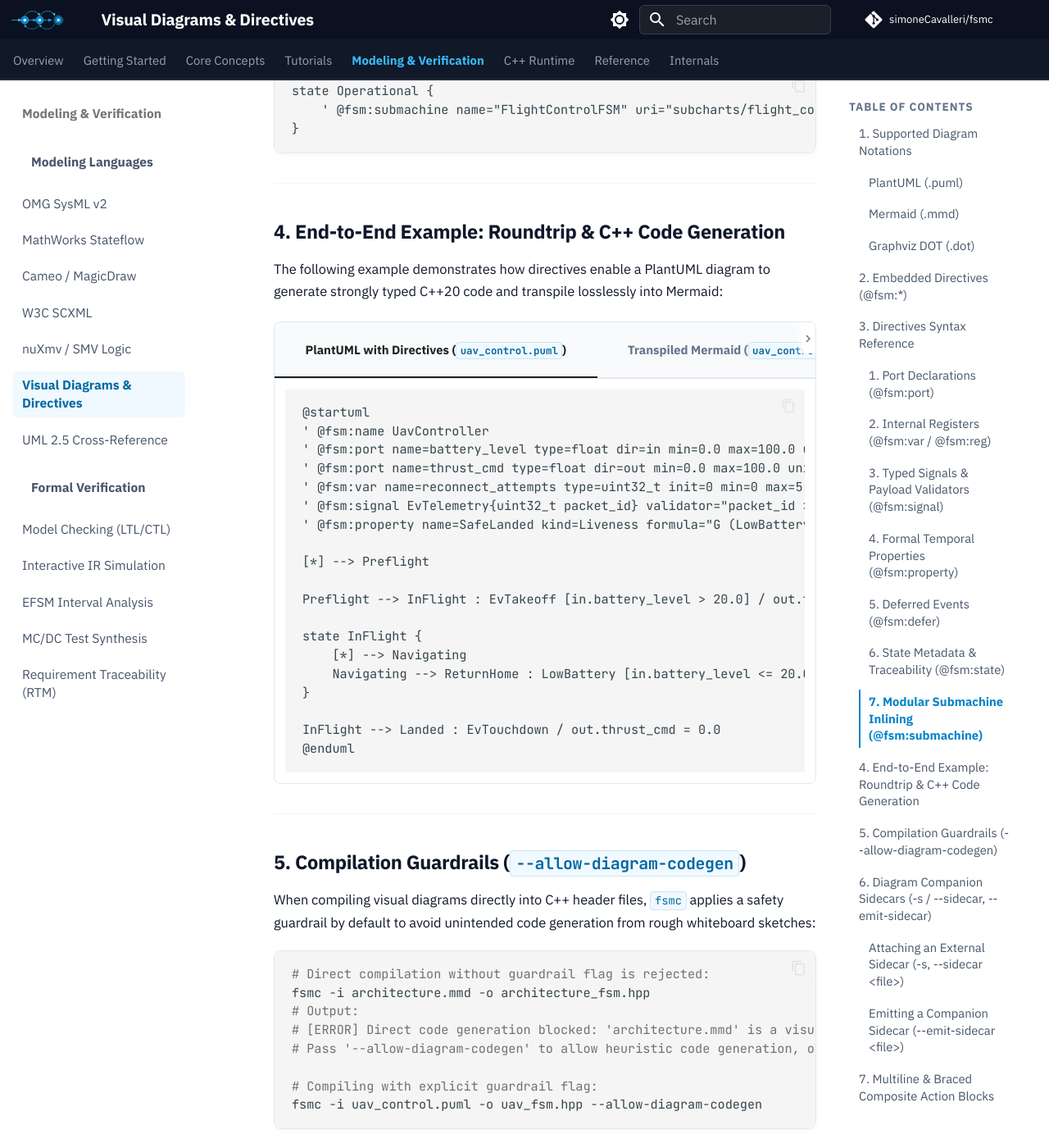
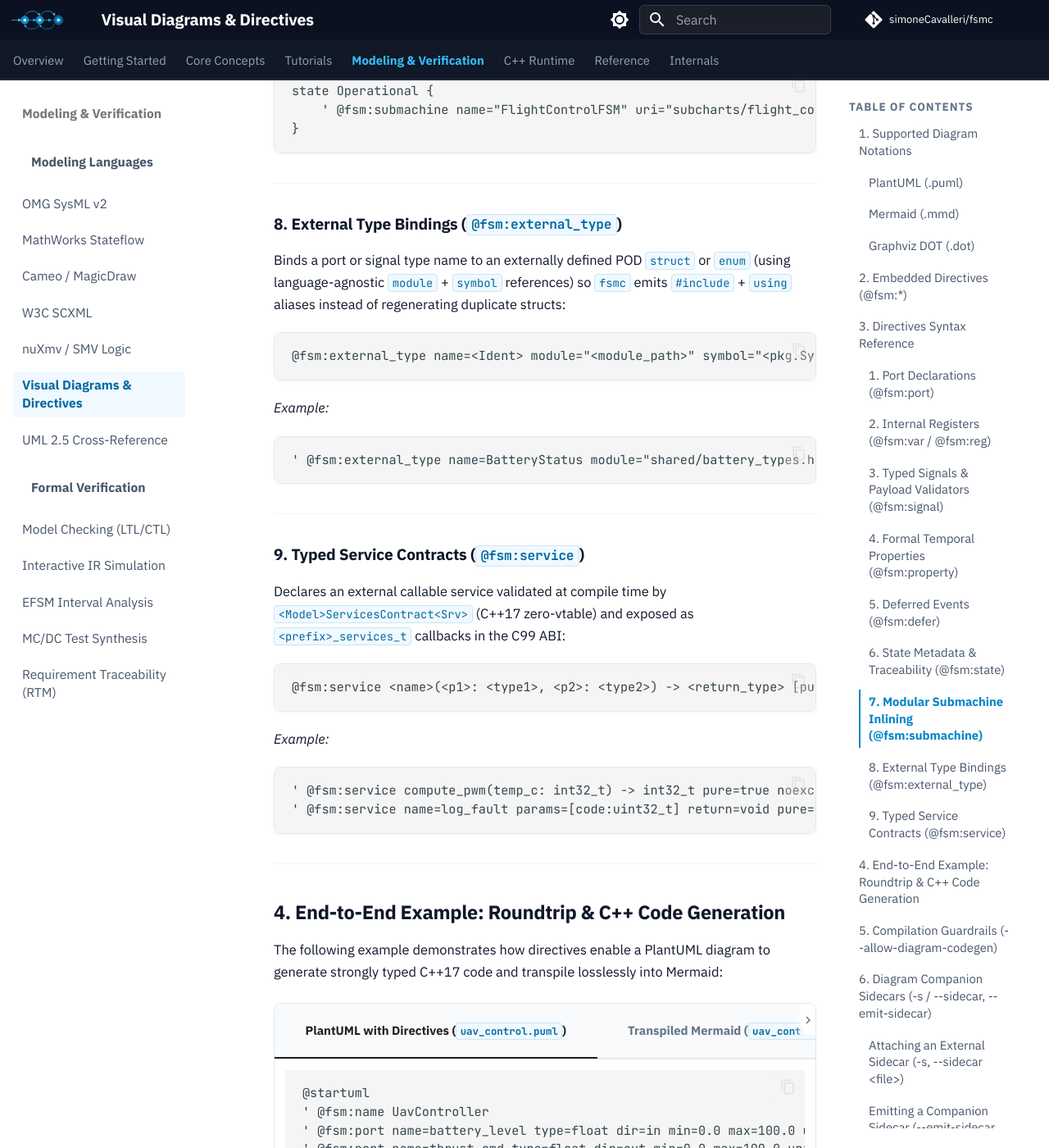
Before and after one commit to simoneCavalleri/fsmc, an MkDocs documentation site: the page built from docs/formal_languages/diagrams.md, in a window 1280 px wide and 1400 px high, scrolled down 5696 px. Shown: the whole window at 82% size. Built offline with MkDocs 1.6.1 and Material for MkDocs 9.7.7, drawn with Linux system fonts in a browser that asks for light colours; comment, search, counter and statistics services are not loaded; some of the changed text lies outside the part shown.

Commit message:
docs: document C ABI parity, @fsm:service/@fsm:external_type directives, sidecar services, manifest scheduling bounds, and differential verification

````diff
--- a/docs/formal_languages/diagrams.md
+++ b/docs/formal_languages/diagrams.md
@@ -173,9 +173,38 @@ state Operational {
 
 ---
 
+### 8. External Type Bindings (`@fsm:external_type`)
+Binds a port or signal type name to an externally defined POD `struct` or `enum` (using language-agnostic `module` + `symbol` references) so `fsmc` emits `#include` + `using` aliases instead of regenerating duplicate structs:
+
+```text
+@fsm:external_type name=<Ident> module="<module_path>" symbol="<pkg.Symbol>" [kind=struct|enum] [desc="<description>"]
+```
+
+*Example:*
+```plantuml
+' @fsm:external_type name=BatteryStatus module="shared/battery_types.hpp" symbol="shared.BatteryStatus" kind=struct
+```
+
+---
+
+### 9. Typed Service Contracts (`@fsm:service`)
+Declares an external callable service validated at compile time by `<Model>ServicesContract<Srv>` (C++17 zero-vtable) and exposed as `<prefix>_services_t` callbacks in the C99 ABI:
+
+```text
+@fsm:service <name>(<p1>: <type1>, <p2>: <type2>) -> <return_type> [pure=true|false] [noexcept=true|false] [desc="<description>"]
+```
+
+*Example:*
+```plantuml
+' @fsm:service compute_pwm(temp_c: int32_t) -> int32_t pure=true noexcept=true desc="Pure PID control law"
+' @fsm:service name=log_fault params=[code:uint32_t] return=void pure=false
+```
+
+---
+
 ## 4. End-to-End Example: Roundtrip & C++ Code Generation
 
-The following example demonstrates how directives enable a PlantUML diagram to generate strongly typed C++20 code and transpile losslessly into Mermaid:
+The following example demonstrates how directives enable a PlantUML diagram to generate strongly typed C++17 code and transpile losslessly into Mermaid:
 
 === "PlantUML with Directives (`uav_control.puml`)"
     ```plantuml
@@ -219,7 +248,7 @@ The following example demonstrates how directives enable a PlantUML diagram to g
         InFlight --> Landed: EvTouchdown / out.thrust_cmd = 0.0
     ```
 
-=== "Generated C++20 Header (`uav_fsm.hpp`)"
+=== "Generated C++17 Header (`uav_fsm.hpp`)"
     ```cpp
     #pragma once
     #include <cstdint>
@@ -292,6 +321,11 @@ Example companion sidecar (`flight_control.fsm.yaml`):
 ```yaml
 package: aerospace::guidance
 name: FlightControlFSM
+types:
+  - name: ImuSample
+    kind: struct
+    module: "hal/imu_types.hpp"
+    symbol: "hal.ImuSample"
 ports:
   - name: altitude_m
     type: float
@@ -303,10 +337,18 @@ ports:
     direction: out
     min: 0.0
     max: 100.0
-registers:
+services:
+  - name: compute_throttle
+    return_type: float
+    pure: true
+    noexcept: true
+    params:
+      - name: altitude_m
+        type: float
+variables:
   - name: waypoints_completed
     type: uint32_t
-    init: 0
+    initial: "0"
 properties:
   - name: NeverNegativeAltitude
     formula: "G (altitude_m >= 0.0)"
````
Also changed, not shown: docs/formal_languages/sysml_v2.md (+6 -2 lines), docs/runtime_api/c_abi_and_split_interfaces.md (+37 -3 lines), docs/verification_and_safety/ir_simulation.md (+12 -0 lines), examples/07_modular_toolchain_c_abi/README.md (+3 -1 lines).
